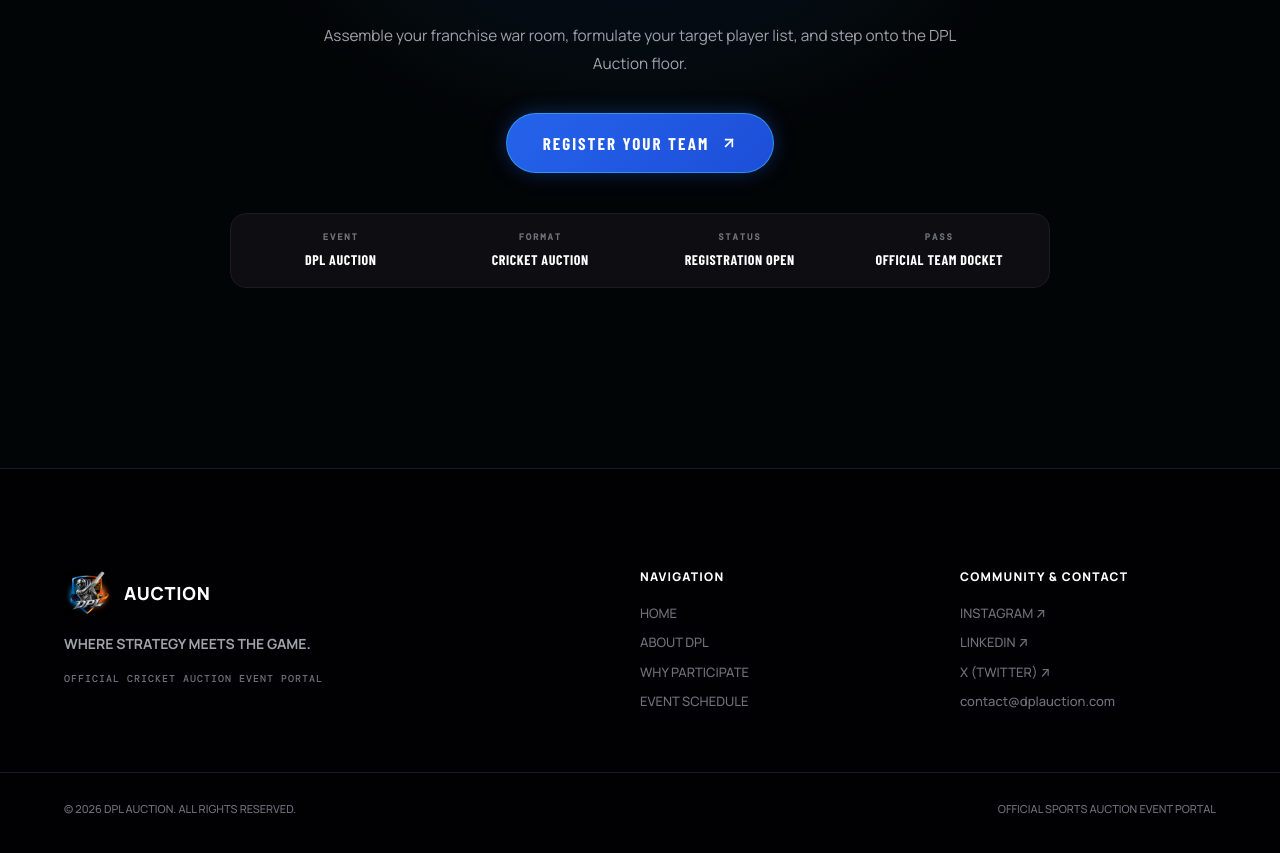
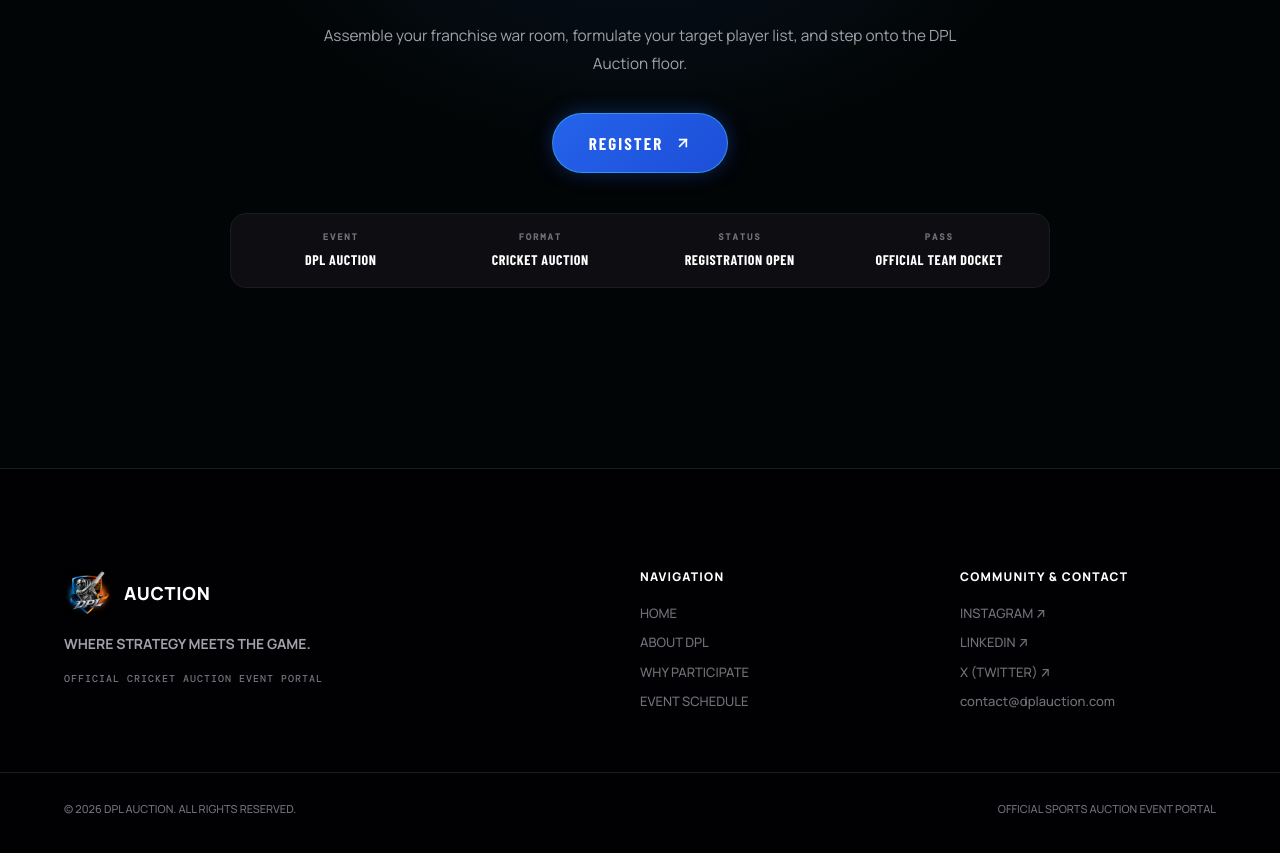
Before and after one commit to GokulJayandan/DPL, a React (Vite) app: page / in a window 1280 px wide. Shown: the part 4900-5753 px from the top of the page. Built offline with nearby package versions, Linux system fonts and the light colour scheme; a web font is replaced by a local one.

Commit message:
Change CTA button text from 'REGISTER YOUR TEAM' to 'REGISTER'

```diff
--- a/src/components/FinalCta.jsx
+++ b/src/components/FinalCta.jsx
@@ -49,7 +49,7 @@ export default function FinalCta() {
               className="btn-primary btn-large"
               onClick={handleRegister}
             >
-              <span>REGISTER YOUR TEAM</span>
+              <span>REGISTER</span>
               <ArrowIcon size={16} />
             </a>
           </div>
```
